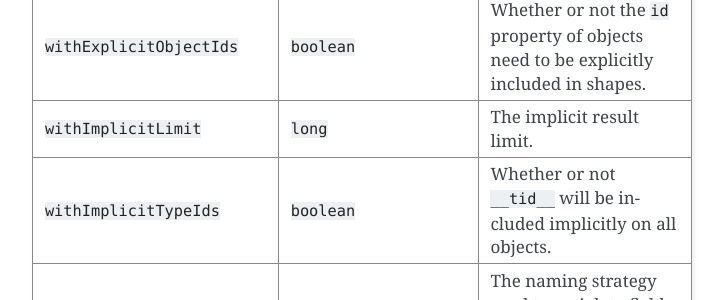
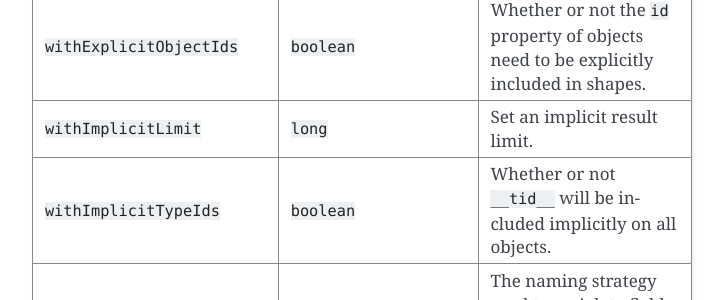
Before and after one commit to edgedb/edgedb-java, a Sphinx documentation site: the page built from docs/configuration.rst, in a window 1280 px wide. Shown: the part 844-1144 px from the top of the page, without its empty margins (388-1112 px from the left). Built offline with Sphinx 7.4.7, drawn with Linux system fonts in a browser that asks for light colours.

Commit message:
Update docs/configuration.rst
Co-authored-by: Devon Campbell <devon@radworks.io>

```diff
--- a/docs/configuration.rst
+++ b/docs/configuration.rst
@@ -33,7 +33,7 @@ with the builder subclass like so:
 +------------------------------+-------------------------+---------------------------------------------------------------------------------------------+
 | ``withExplicitObjectIds``    | ``boolean``             | Whether or not the ``id`` property of objects need to be explicitly included in shapes.     |
 +------------------------------+-------------------------+---------------------------------------------------------------------------------------------+
-| ``withImplicitLimit``        | ``long``                | The implicit result limit.                                                                  |
+| ``withImplicitLimit``        | ``long``                | Set an implicit result limit.                                                               |
 +------------------------------+-------------------------+---------------------------------------------------------------------------------------------+
 | ``withImplicitTypeIds``      | ``boolean``             | Whether or not ``__tid__`` will be included implicitly on all objects.                      |
 +------------------------------+-------------------------+---------------------------------------------------------------------------------------------+
```
